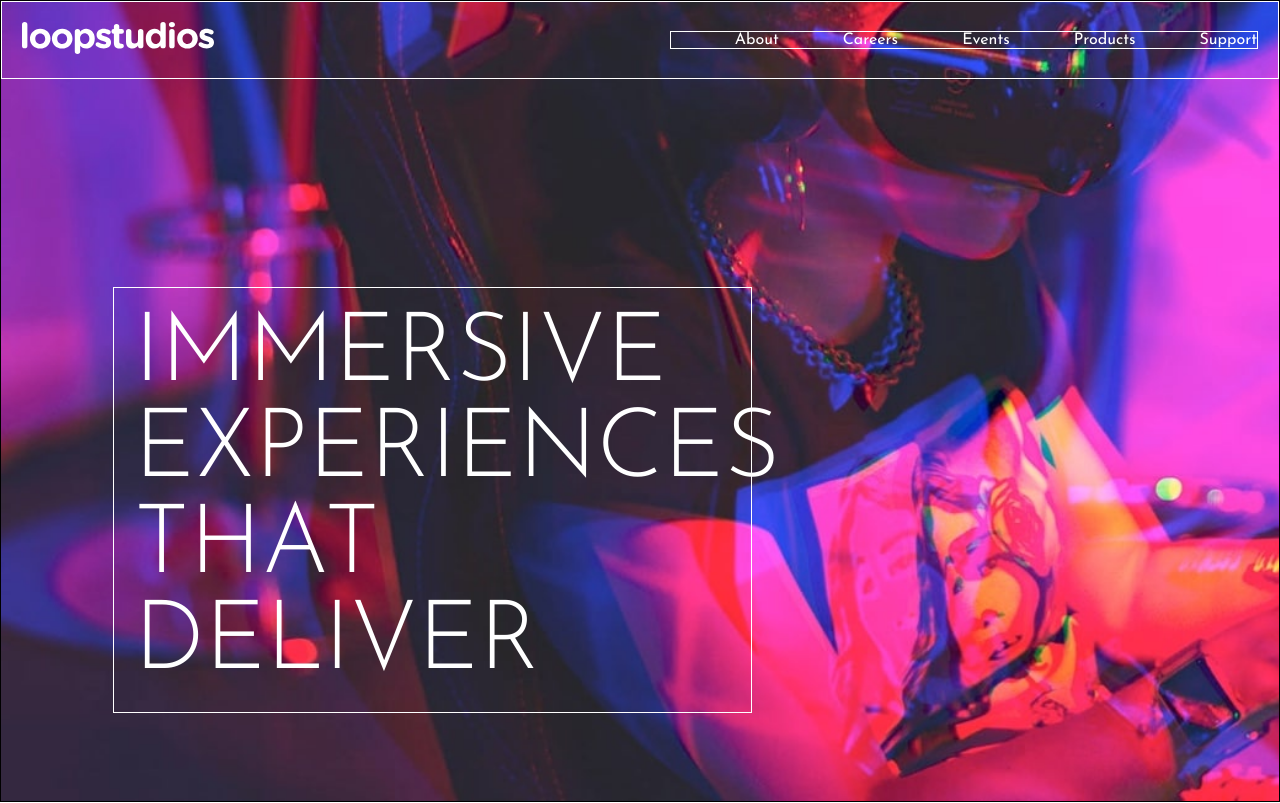
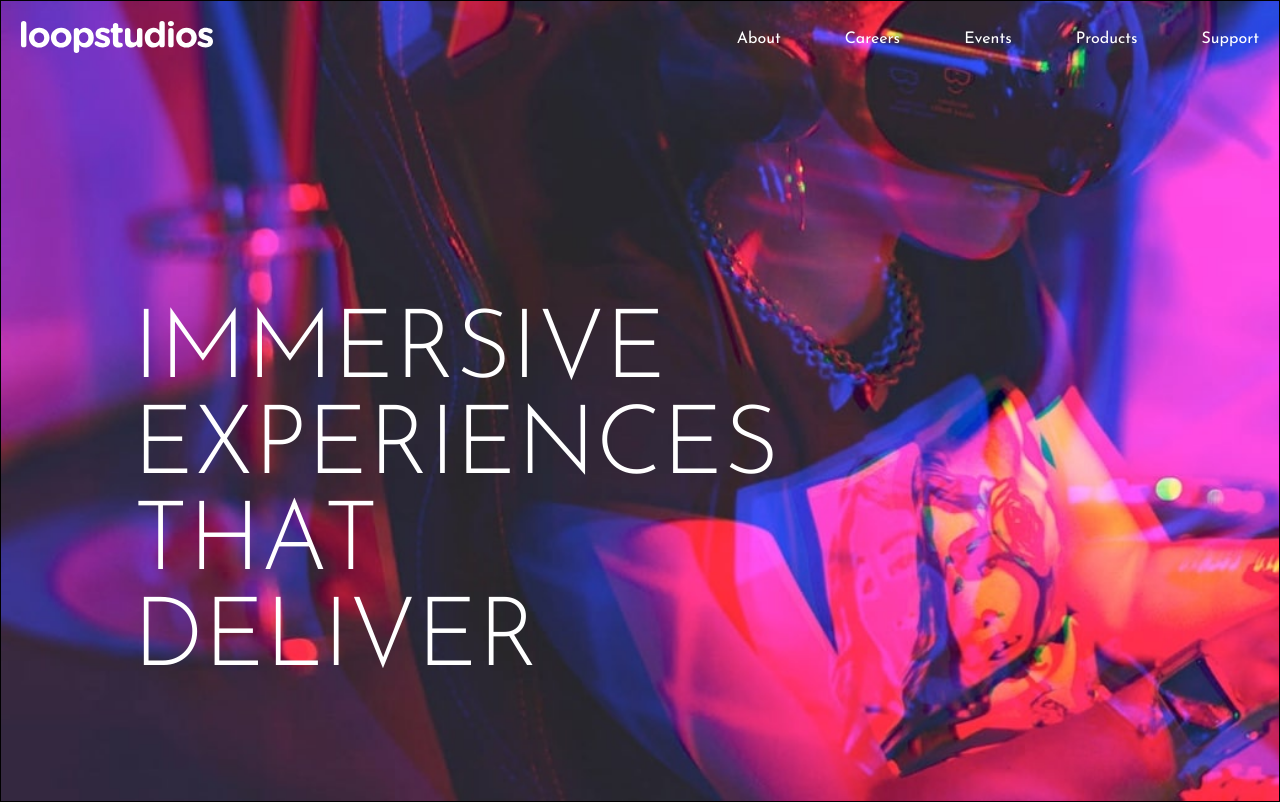
Before and after one commit to Nhoj-Plummer/loopstudio-landing-page, a React (Create React App) app: page / in a window 1280 px wide. Shown: the top 803 px of the page. Built offline with nearby package versions, Linux system fonts and the light colour scheme.

Commit message:
Add some cleaning

```diff
--- a/src/components/Navbar/Navbar.css
+++ b/src/components/Navbar/Navbar.css
@@ -5,7 +5,6 @@
   font-family: var(--font-family-2);
   justify-content: space-between;
   align-items: center;
-  border: 1px solid white;
 }
 
 .navbar-container p a {
@@ -22,7 +21,6 @@
   display: flex;
   margin-left: auto;
   align-items: center;
-  border: 1px solid white;
 }
 
 .navbar-desktop-container p {
--- a/src/containers/HeroSection/HeroSection.css
+++ b/src/containers/HeroSection/HeroSection.css
@@ -9,7 +9,6 @@
 
 .hero-section_text {
   color: var(--color-white);
-  border: 1px solid;
 }
 
 .hero-section_text h1 {
```
